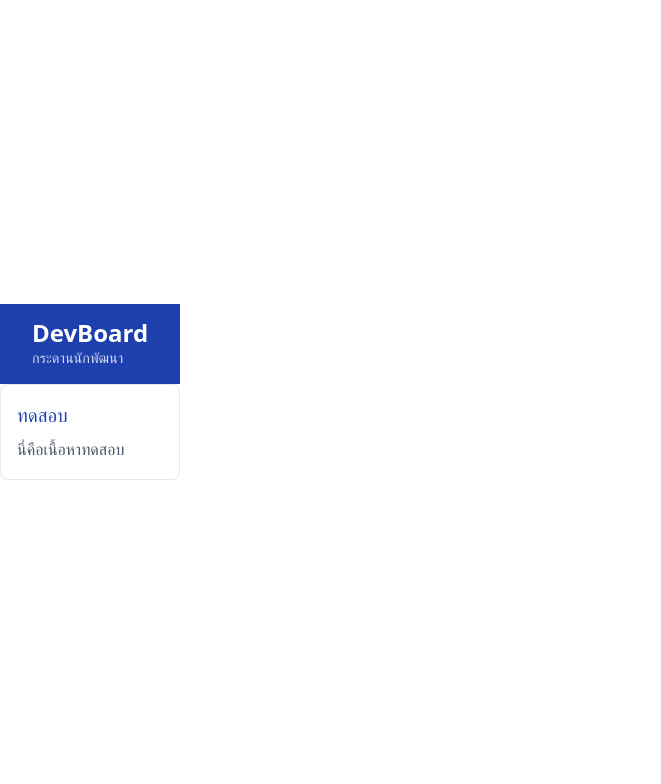
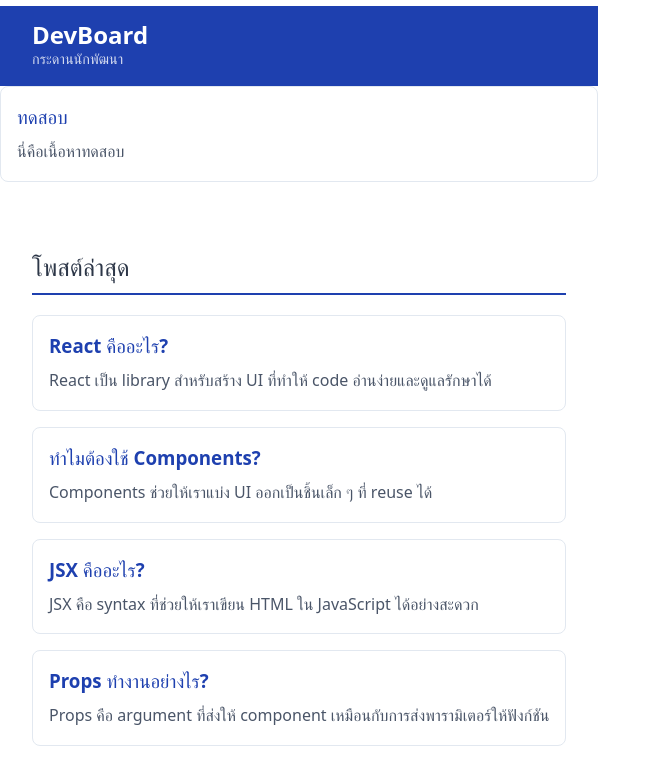
Before and after one commit to 67160002/devboard-67160002, a React (Vite) app: page / in a window 1280 px wide. Shown: the top 784 px of the page, without its empty margins (0-661 px from the left). Built offline with nearby package versions, Linux system fonts and the light colour scheme.

Commit message:
feat: add PostList component and render posts

```diff
--- a/src/App.jsx
+++ b/src/App.jsx
@@ -4,6 +4,7 @@
 // import './App.css'
 import Navbar from "./components/Navbar";
 import PostCard from "./components/PostCard";
+import PostList from "./components/PostList";
 const POSTS = [
   {
     id: 1,
@@ -38,6 +39,9 @@
     <>
       <Navbar />
       <PostCard title="ทดสอบ" body="นี่คือเนื้อหาทดสอบ" />
+      <div style={{ padding: "2rem", maxWidth: "800px", margin: "auto" }}>
+        <PostList posts={POSTS} />
+      </div>
     </>
   );
 }
--- /dev/null
+++ b/src/components/PostList.jsx
@@ -0,0 +1,22 @@
+import PostCard from "./PostCard";
+
+function PostList({ posts }) {
+  return (
+    <div>
+      <h2
+        style={{
+          color: "#2d3748",
+          borderBottom: "2px solid #1e40af",
+          paddingBottom: "0.5rem",
+        }}
+      >
+        โพสต์ล่าสุด
+      </h2>
+      {posts.map((post) => (
+        <PostCard key={post.id} title={post.title} body={post.body} />
+      ))}
+    </div>
+  );
+}
+
+export default PostList;
```
